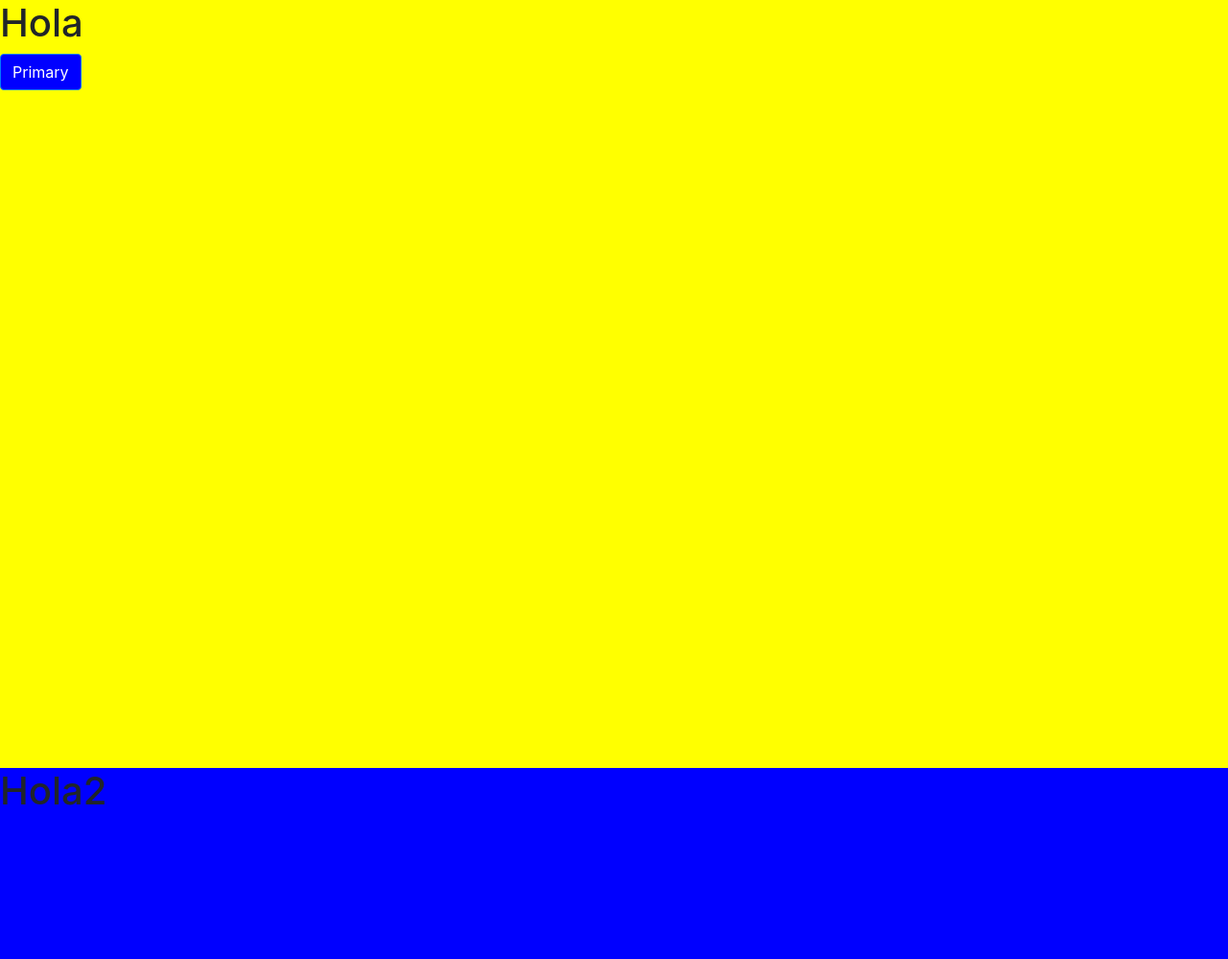
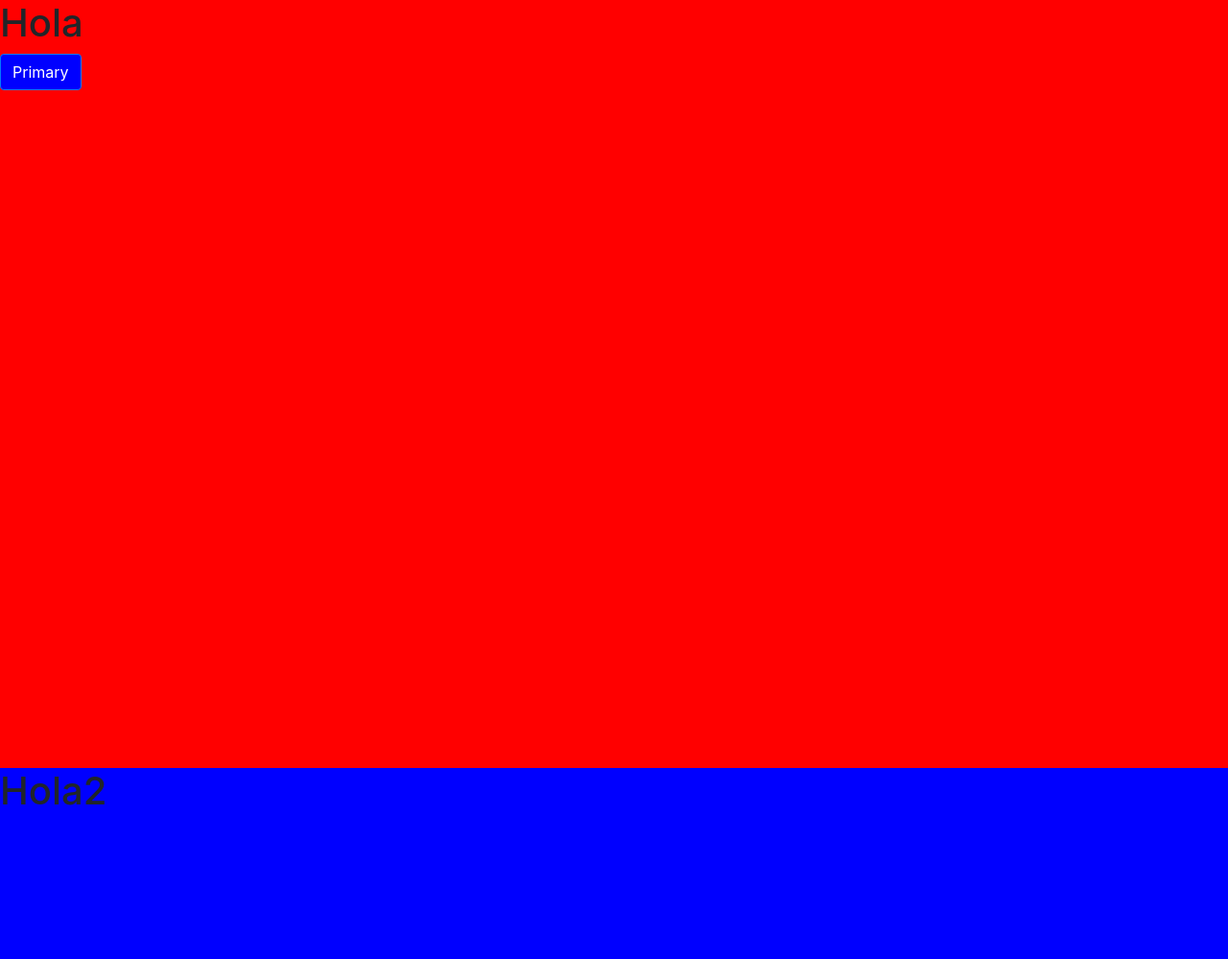
Before and after one commit to ludicultura/ludiweb, a PHP site: page / in a window 1280 px wide. Shown: the part 56-1055 px from the top of the page at 96% size. Run offline with PHP 8.4, Linux system fonts and the light colour scheme; some libraries are stand-ins or nearby versions.

Commit message:
cambios de clase

```diff
--- a/index.php
+++ b/index.php
@@ -16,7 +16,7 @@ session_start();
 
     <meta name="keyword" content="">
 
-    <title>Ludi Os</title>
+    <title>Ludi Web</title>
     <link rel="icon" type="image/png" id="dinamico" href="vistas/img/elfavicon/favnar.png" />
 
     <link rel="stylesheet" href="https://use.fontawesome.com/releases/v5.3.1/css/all.css" integrity="sha384-mzrmE5qonljUremFsqc01SB46JvROS7bZs3IO2EmfFsd15uHvIt+Y8vEf7N7fWAU"
--- a/vistas/css/app.css
+++ b/vistas/css/app.css
@@ -3,7 +3,7 @@
 .home {
   height: 100vh;
   width: 100vw;
-  background-color: yellow; }
+  background-color: red; }
 
 .somos {
   height: 100vh;
--- a/vistas/sass/3-modules/_home.sass
+++ b/vistas/sass/3-modules/_home.sass
@@ -2,4 +2,4 @@
 .home
     height: 100vh
     width: 100vw
-    background-color: yellow
+    background-color: red
```
Also changed, not shown: 1 other file.
